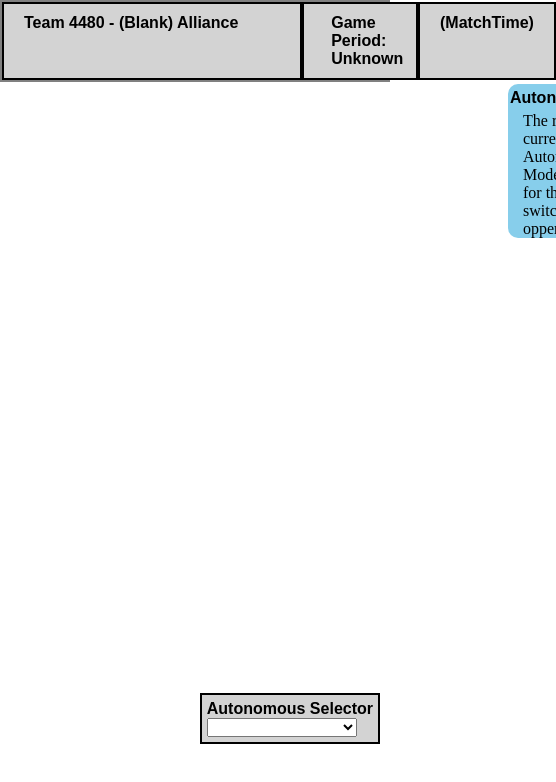
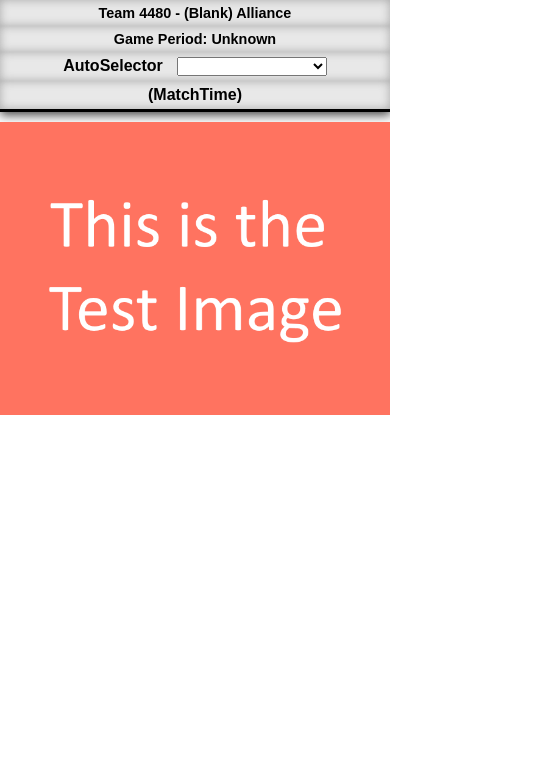
Before and after one commit to TheRealCaleb116/Team-4480-Code-2018, a plain HTML site: page Calebs Tests/Web Server/index.html in a window 390 px wide. Shown: the whole page, 556 px wide, since content can reach past the window. Drawn offline with nearby package versions, Linux system fonts and the light colour scheme; files whose address does not match are found by name.

Commit message:
Stylistic Changes
Now it looks pretty too.

```diff
--- a/Calebs Tests/Web Server/index.html
+++ b/Calebs Tests/Web Server/index.html
@@ -16,8 +16,6 @@
     <script src="/networktables/networktables.js"></script>
     <script src="/networktables/utils.js"></script>
 
-
-
     <!--Get My Scripts-->
     <script src="static/eventHandler.js" defer></script>
     <script src="static/Hud.js" defer></script>
@@ -30,19 +28,28 @@
         <section id="team">
             <h1>Team 4480 - <div class="inlineDiv" id="allianceValue">(Blank)</div> Alliance</h1>
         </section>
+
         <section id="period">
 
             <h2>Game Period: <div class="inlineDiv"  id="periodValue">Unknown</div></h2>
         </section>
+
+        <section id="Selector">
+            <h2>AutoSelector</h2>
+            <select id="AutonomousSelector"></select>
+        </section>
+
+
         <section id="timer">
             <h2 id="timerValue">(MatchTime)</h2>
         </section>
 
     </div>
 
-    <div id="Selector">
-        <h2>Autonomous Selector</h2>
-        <select id="AutonomousSelector"></select>
+    <!--The MJPEG stream goes in here-->
+    <div id="Stream">
+        <!--Change the src-->
+        <img id="streamImg" src="static/IMG/TestImage.png"/>
     </div>
 
 
--- a/Calebs Tests/Web Server/static/Hud.css
+++ b/Calebs Tests/Web Server/static/Hud.css
@@ -46,12 +46,6 @@
     width: 40%;
 }
 
-
-
-
-
-
-
 /*General styles*/
 img{
     width: 100%;
@@ -66,27 +60,29 @@
 
 /*Header*/
 div#header{
-    background-color: grey;
-    padding: 2px;
+    background-color: lightgray;
     display: flex;
     flex-flow: row nowrap;
+
+    border-bottom: 3px solid black;
+    box-shadow: 0px 2px 10px 0.5px rgba(0,0,0,0.75);
 }
 
 
 div#header section{
     display: block;
     float: left;
-    background-color: lightgray;
+    background-color: #e8e8e8;
+    box-shadow: inset 0px 0px 10px 0px darkgray;
     padding: 10px 20px;
-    border: 2px solid black;
 
 }
 section#team{
-    flex: 0 0 300px;
+    flex: 0 0 260px;
+}
 
-}
 section#period{
-    flex: 1 1 400px;
+    flex: 1 1 300px;
 
 }
 section#period h2{
@@ -102,13 +98,78 @@
     width: 150px;
 }
 
-#Selector{
-    padding: 5px;
-    display: inline-block;
-    position: fixed;
-    bottom: 100px;
-    right: 10px;
-    background-color: lightgray;
-    border: 2px solid black;
+section#Selector{
+    flex: 0 1 350px;
 
 }
+section#Selector h2{
+    display: inline-block;
+
+}
+
+section#Selector select{
+    margin-left: 10px;
+    display: inline-block;
+}
+
+#streamImg{
+    padding-top: 10px;
+}
+
+
+@media only all and (max-width: 770px) {
+
+    div#header{
+        display: block;
+    }
+
+    div#header section{
+        width: 50%;
+        padding: 5px;
+        text-align: left;
+        margin-left: 0px;
+        padding-left: 2%;
+    }
+
+    section#period h2{
+        padding-left: 0px;
+    }
+}
+
+@media only all and (max-width: 568px) {
+    .SOP{
+        display: none;
+    }
+
+    div#header section{
+        padding: 5px 0px;;
+        width: 100%;
+        text-align: center;
+    }
+    div#header section#team{
+        font-size: 0.9em;
+        width: 50%;
+    }
+    div#header section#period{
+        font-size: 0.9em;
+        width: 50%;
+    }
+
+}
+
+@media only all and (max-width: 408px) {
+    div#header section{
+        padding: 5px 0px;;
+        width: 100;
+        text-align: center;
+    }
+
+    div#header section#team{
+        font-size: 0.9em;
+        width: 100%;
+    }
+    div#header section#period{
+        font-size: 0.9em;
+        width: 100%;
+    }
+}
--- a/Calebs Tests/Web Server/static/Hud.js
+++ b/Calebs Tests/Web Server/static/Hud.js
@@ -1,4 +1,24 @@
 $(document).ready(function () {
+    sizeImgToHeight();
+
+    $(window).resize(sizeImgToHeight);
+
+    function sizeImgToHeight(){
+        $("#streamImg").width("100%");
+        $("#streamImg").height("auto");
+        var windowHeight = $(window).height();
+        var headerHeight = $("#header").height();
+        var imgHeight = $("#streamImg").height();
+
+
+        //Img has extended beyond window width
+        if (imgHeight > (windowHeight - headerHeight) - 20){
+            $("#streamImg").width("auto");
+            $("#streamImg").height((windowHeight - headerHeight) - 20);
+
+        }
+    }
+
     attachSelectToSendableChooser("#AutonomousSelector", "/SmartDashboard/Autonomous Mode");
 
     NetworkTables.addWsConnectionListener(function (connected) {
```
Also changed, not shown: Calebs Tests/Web Server/static/IMG/TestImage.png (added).
